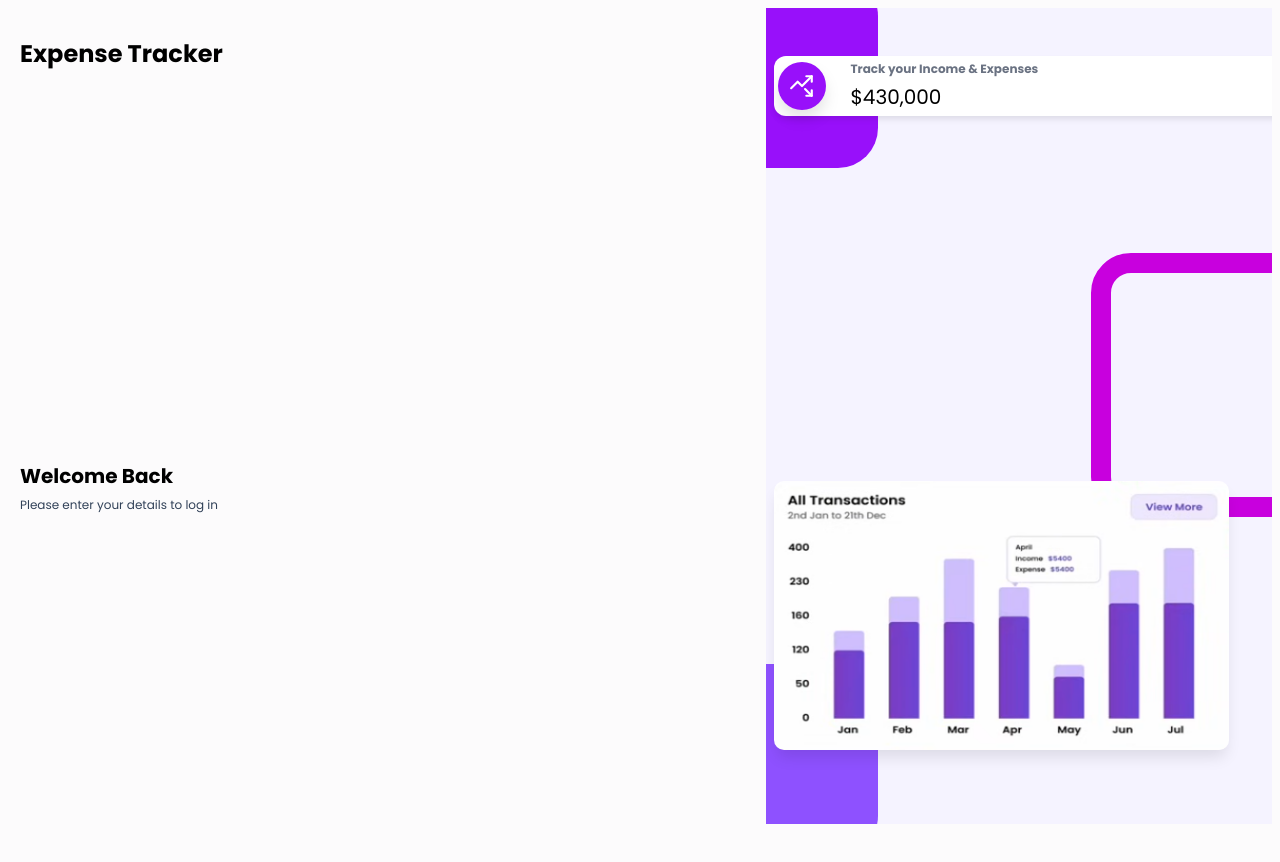
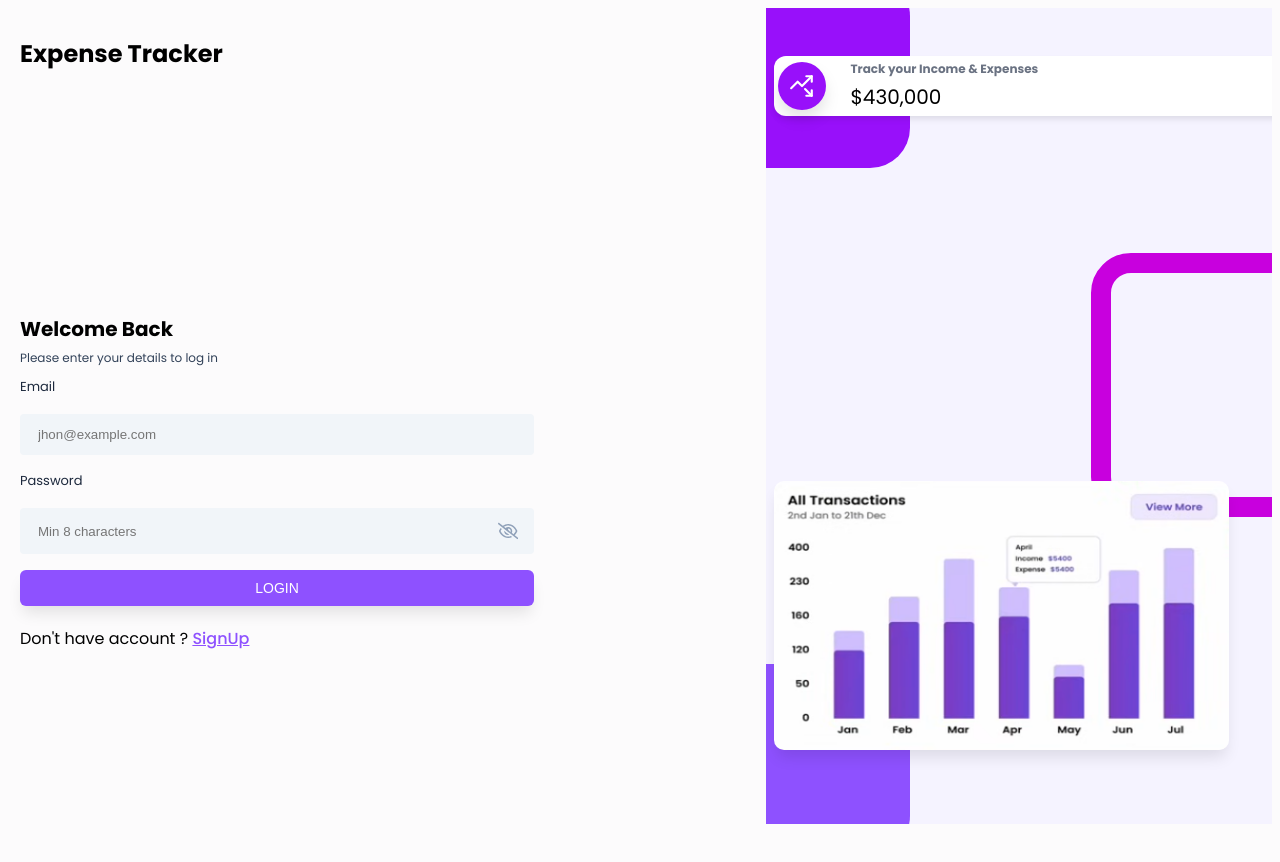
Before and after one commit to galbeiroc/expense-tracker, a React (Vite) app in the folder client/: page /login in a window 1280 px wide. Shown: the top 862 px of the page. Built offline with nearby package versions, Linux system fonts and the light colour scheme.

Commit message:
implement login form

```diff
--- a/client/src/components/AuthLayout/AuthLayout.module.css
+++ b/client/src/components/AuthLayout/AuthLayout.module.css
@@ -35,7 +35,7 @@
   background-color: #9810fa;
   position: absolute;
   top: -2rem;
-  left: -5rem;
+  left: -3rem;
 }
 
 .auth-layout-square2 {
@@ -55,7 +55,7 @@
   background-color: #8e51ff;
   position: absolute;
   bottom: -2rem;
-  left: -5rem;;
+  left: -3rem;;
 }
 
 .auth-layout-image {
--- /dev/null
+++ b/client/src/components/Inputs/Input.module.css
@@ -0,0 +1,34 @@
+.input-box {
+  color: black;
+  background-color: #f1f5f9;
+  border-radius: 4px;
+  display: flex;
+  justify-content: space-between;
+  gap: 12px;
+  font-size: 14px;
+  padding: 0.75rem 1rem;
+  width: inherit;
+  margin-top: 1rem;
+  margin-bottom: 0.75rem;
+}
+
+.label-input {
+  color: #1d293d;
+  font-size: 13px;
+}
+
+.input-form {
+  width: 100%;
+  background-color: transparent;
+  border: none;
+}
+
+.icon-eye {
+  color: var(--text-primary);
+  cursor: pointer;
+}
+
+.icon-eye-slash {
+  color: #90a1b9;
+  cursor: pointer;
+}
--- /dev/null
+++ b/client/src/components/Inputs/Input.tsx
@@ -0,0 +1,54 @@
+import { useState } from "react";
+import { FaRegEye, FaRegEyeSlash } from "react-icons/fa6";
+
+import styles from "./Input.module.css";
+
+interface InputProps {
+  label: string;
+  type: string;
+  name: string;
+  placeholder: string;
+}
+const Input = ({ label, name, type, placeholder }: InputProps) => {
+  const [showPassword, setShowPassword] = useState<boolean>(false);
+
+  const toggleShowPassword = () => {
+    setShowPassword(!showPassword);
+  };
+
+  return (
+    <div>
+      <label className={styles["label-input"]}>{label}</label>
+      <div className={styles["input-box"]}>
+        <input
+          type={
+            type === "password" ? (showPassword ? "text" : "password") : type
+          }
+          className={styles["input-form"]}
+          name={name}
+          placeholder={placeholder}
+        />
+
+        {type === "password" && (
+          <>
+            {showPassword ? (
+              <FaRegEye
+                size={22}
+                onClick={toggleShowPassword}
+                className={styles["icon-eye"]}
+              />
+            ) : (
+              <FaRegEyeSlash
+                size={22}
+                onClick={toggleShowPassword}
+                className={styles["icon-eye-slash"]}
+              />
+            )}
+          </>
+        )}
+      </div>
+    </div>
+  );
+};
+
+export default Input;
--- a/client/src/index.css
+++ b/client/src/index.css
@@ -4,6 +4,7 @@
   --font-display: "Poppins", "sans-serif";
   --breakpoint-3xl: 1920px;
   --color-primary: #875cf5;
+  --text-primary: #8e51ff;
 }
 
 
--- a/client/src/pages/Auth/Login.module.css
+++ b/client/src/pages/Auth/Login.module.css
@@ -20,6 +20,37 @@
   margin-bottom: 6px;
 }
 
+.error-message {
+  color: #fb2c36;
+  font-size: 0.75rem;
+  padding-bottom: 0.5rem;
+}
+
+.login-btn {
+  background-color: #8e51ff;
+  color: white;
+  width: 100%;
+  font-size: 14px;
+  font-weight: 500;
+  border-radius: 6px;
+  border: none;
+  padding: 10px;
+  box-shadow: 0 10px 15px -3px rgb(0 0 0 / 0.1);
+  margin: 0.25rem 0;
+}
+
+.login-btn:hover {
+  background-color: #9810fa5a;
+  color: #9810fa;
+  cursor: pointer;
+}
+
+.sign-up-link {
+  color: var(--text-primary);
+  font-weight: 500;
+  text-decoration: underline;
+}
+
 @media  (width >= 1024px) {
   .login-content {
     width: 70%;
--- a/client/src/pages/Auth/Login.tsx
+++ b/client/src/pages/Auth/Login.tsx
@@ -1,13 +1,70 @@
+import { useState, type ChangeEvent } from "react";
+import { Link } from "react-router";
+
 import AuthLayout from "../../components/AuthLayout/AuthLayout";
+import Input from "../../components/Inputs/Input";
+
+import { validateEmail } from "../../utils/helper";
 
 import styles from "./Login.module.css";
 
 function Login() {
+  const [error, setError] = useState<string>("");
+
+  const handleSubmit = (event: ChangeEvent<HTMLFormElement>) => {
+    event.preventDefault();
+    const data = new FormData(event.target);
+    const formValues = Object.fromEntries(data.entries());
+    const { email, password } = formValues;
+
+    if (email && !validateEmail(email as string)) {
+      setError("Please enter a valid email address");
+      return;
+    }
+
+    if (!password) {
+      setError("Please enter the password");
+      return;
+    }
+
+    setError("");
+    // Login Api call
+  };
+
   return (
     <AuthLayout>
       <div className={styles["login-content"]}>
         <h3 className={styles["login-title"]}>Welcome Back</h3>
-        <p className={styles["login-description"]}>Please enter your details to log in</p>
+        <p className={styles["login-description"]}>
+          Please enter your details to log in
+        </p>
+        <form onSubmit={handleSubmit}>
+          <Input
+            label="Email"
+            type="email"
+            name="email"
+            placeholder="jhon@example.com"
+          />
+          <Input
+            label="Password"
+            type="password"
+            name="password"
+            placeholder="Min 8 characters"
+          />
+
+          {error && <p className={styles["error-message"]}>{error}</p>}
+
+          <button type="submit" className={styles["login-btn"]}>
+            LOGIN
+          </button>
+
+          <p>
+            Don't have account ?{" "}
+            <Link className={styles["sign-up-link"]} to="/signUp">
+              SignUp
+            </Link>
+          </p>
+        </form>
       </div>
     </AuthLayout>
   );
--- /dev/null
+++ b/client/src/utils/helper.ts
@@ -0,0 +1,4 @@
+export const validateEmail = (email: string) => {
+  const regex = /^[^\s@]+@[^\s@]+\.[^\s@]+$/;
+  return regex.test(email);
+}
```
